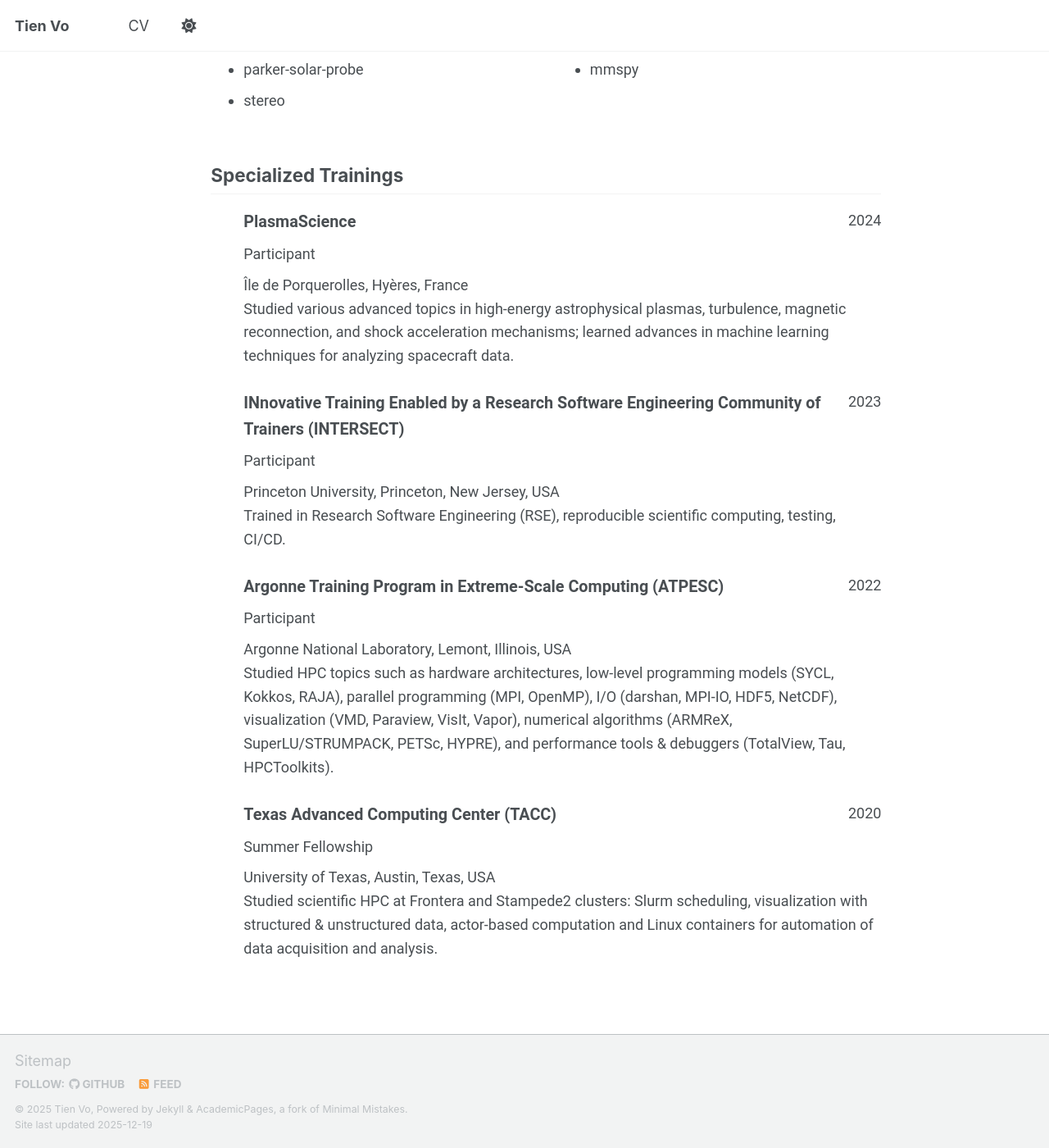
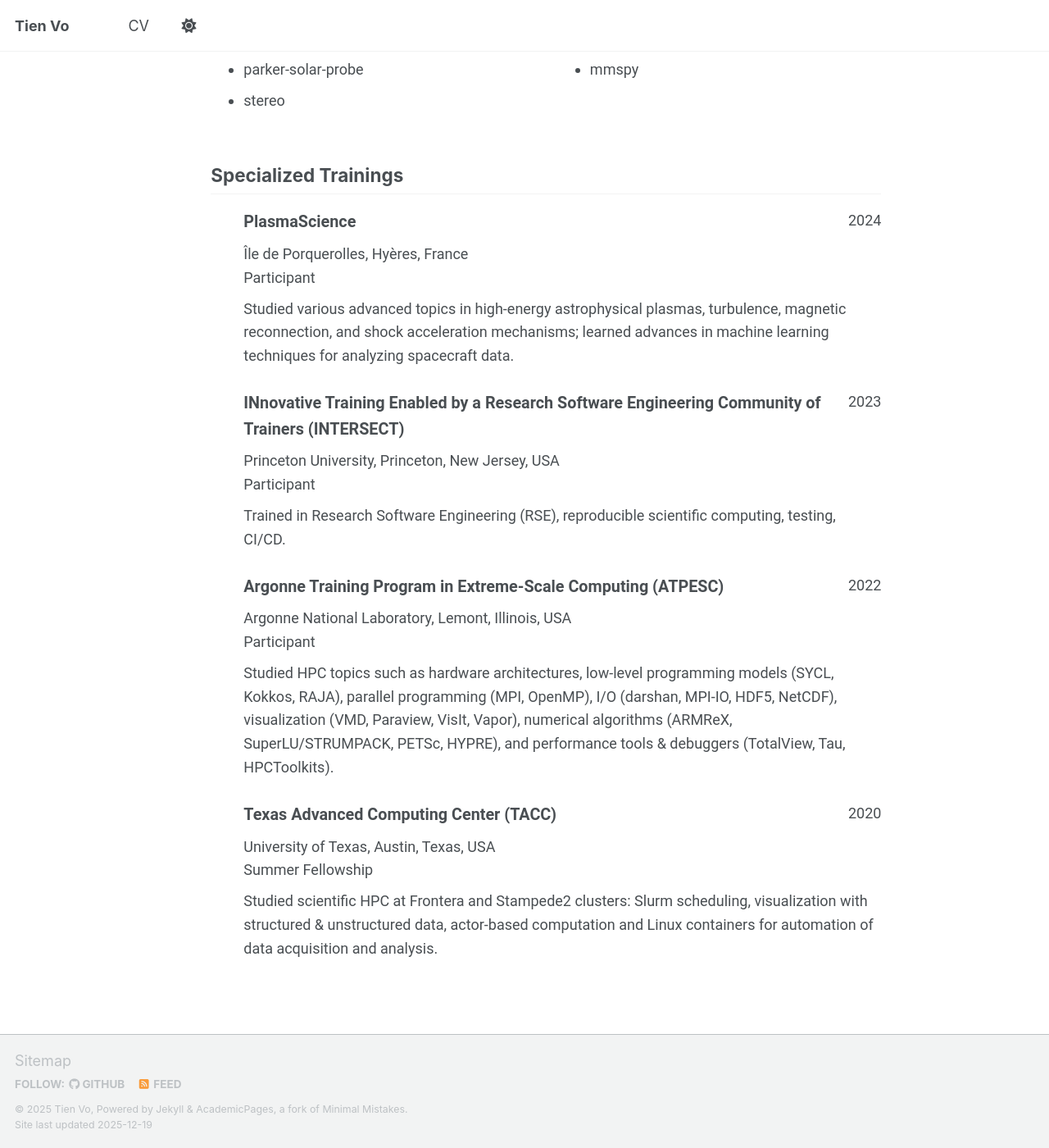
Before and after one commit to tien-vo/tien-vo.github.io, a Jekyll site: the page built from _pages/cv-json.md, in a window 1280 px wide and 1400 px high, scrolled down 6596 px. Shown: the whole window at 82% size. Built offline with Jekyll 4.4.1, drawn with Linux system fonts in a browser that asks for light colours; a script bundle is joined from its source files by our own code; library files that are not in the unit come from our copies.

Commit message:
CV: Add location to trainings

```diff
--- a/_includes/cv-template.html
+++ b/_includes/cv-template.html
@@ -351,10 +351,8 @@
           <div class="cv-item-date">{{ training.date | slice: 0, 4 }}</div>
         </div>
         <div class="cv-item-content">
+          <div class="cv-item-detail">{{ training.location }}</div>
           <div class="cv-item-subtitle">{{ training.position }}</div>
-          {% if training.location %}
-          <div class="cv-item-detail">{{ training.location }}</div>
-          {% endif %}
           {% if training.summary %}
           <div class="cv-item-detail">{{ training.summary }}</div>
           {% endif %}
```
